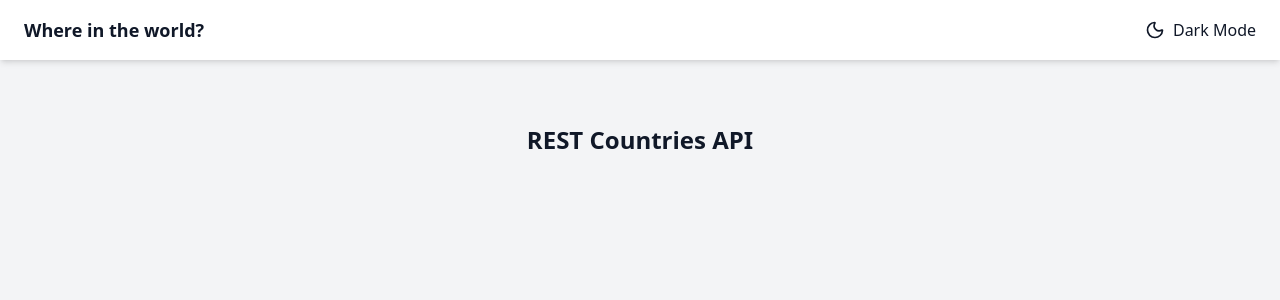
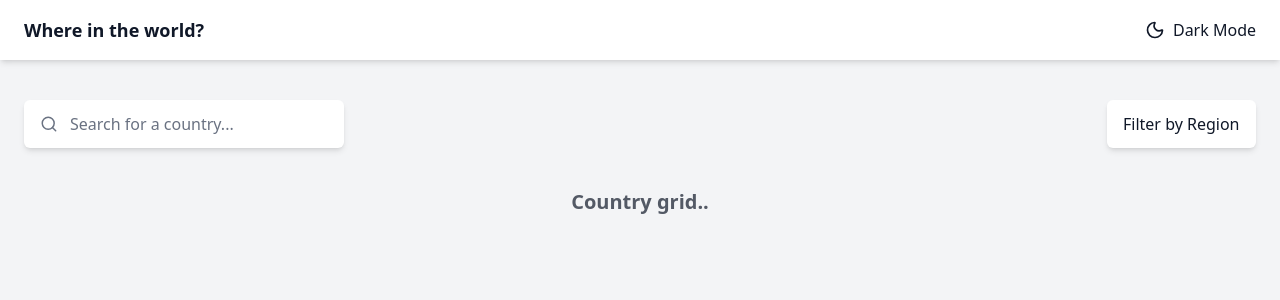
Before and after one commit to bazifabdullah/Rest-Countries-Project, a React (Vite) app: page / in a window 1280 px wide. Shown: the top 300 px of the page. Built offline with nearby package versions, Linux system fonts and the light colour scheme.

Commit message:
Add searchbar and region filter components

```diff
--- a/src/App.jsx
+++ b/src/App.jsx
@@ -1,13 +1,20 @@
 import Header from "./components/Header";
+import SearchBar from "./components/SearchBar";
+import RegionFilter from "./components/RegionFilter";
 
 function App() {
   return (
     <div className="min-h-screen bg-gray-100 text-gray-900 dark:bg-gray-900 dark:text-white">
       <Header />
-      <main className="p-6">
-        <h1 className="text-2xl font-bold text-center pt-10">
-          REST Countries API
-        </h1>
+      <main className="px-6 py-10 max-w-7xl mx-auto">
+        <div className="flex flex-col sm:flex-row justify-between gap-6 mb-10">
+          <SearchBar />
+          <RegionFilter />
+        </div>
+
+        <h2 className="text-center text-xl font-semibold opacity-70">
+          Country grid..
+        </h2>
       </main>
     </div>
   );
--- /dev/null
+++ b/src/components/RegionFilter.jsx
@@ -0,0 +1,19 @@
+const RegionFilter = () => {
+  return (
+    <select
+      className="bg-white dark:bg-gray-800 shadow-md rounded-md px-4 py-3 text-gray-900 dark:text-white outline-none cursor-pointer appearance-none"
+      defaultValue=""
+    >
+      <option value="" disabled>
+        Filter by Region
+      </option>
+      <option value="Africa">Africa</option>
+      <option value="Americas">Americas</option>
+      <option value="Asia">Asia</option>
+      <option value="Europe">Europe</option>
+      <option value="Oceania">Oceania</option>
+    </select>
+  );
+};
+
+export default RegionFilter;
--- /dev/null
+++ b/src/components/SearchBar.jsx
@@ -0,0 +1,16 @@
+import { Search } from "lucide-react";
+
+const SearchBar = () => {
+    return (
+        <div className="flex items-center bg-white dark:bg-gray-800 shadow-md rounded-md px-4 py-3 w-full sm:w-80">
+            <Search className="w-5 h-5 text-gray-500 dark:text-gray-300 mr-3" />
+            <input
+                type="text"
+                placeholder="Search for a country..."
+                className="w-full bg-transparent outline-none text-gray-900 dark:text-white placeholder-gray-500 dark:placeholder-gray-400"
+            />
+        </div>
+    )
+}
+
+export default SearchBar;
```
